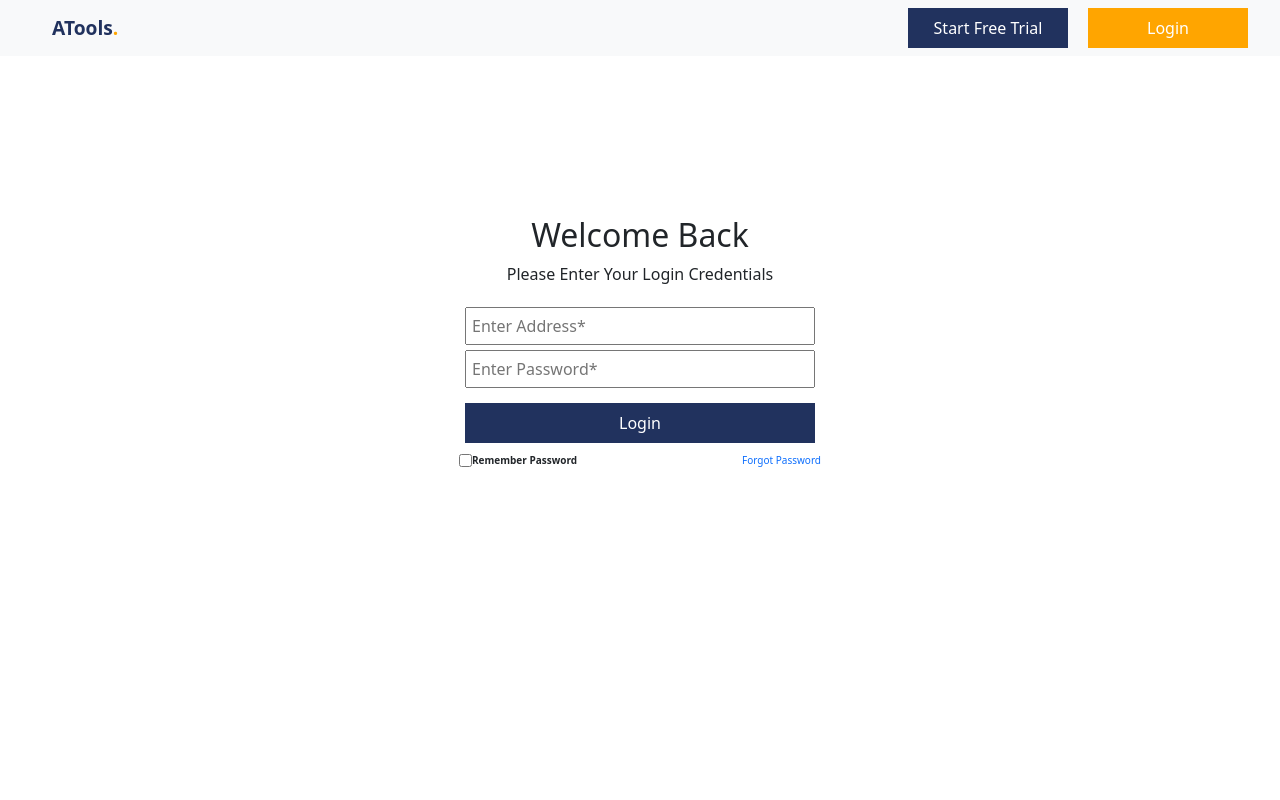
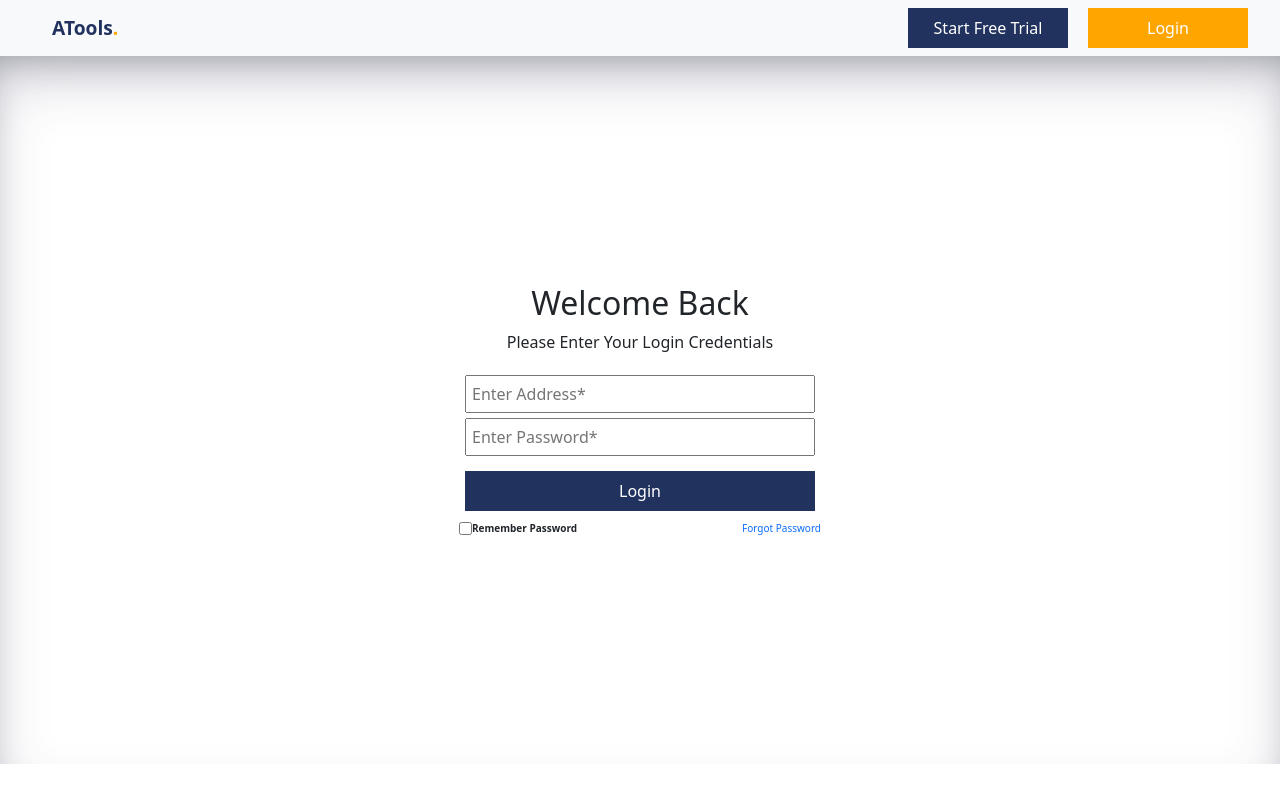
Before and after one commit to anuragyadav20062002/reactjs-login-page-assesment, a React (Create React App) app: page / in a window 1280 px wide. Built offline with nearby package versions, Linux system fonts and the light colour scheme.

Commit message:
added box shadow

```diff
--- a/src/index.css
+++ b/src/index.css
@@ -35,13 +35,19 @@ body {
   font-size: larger;
 }
 
+.Main_body {
+  background-color: white;
+  padding: 28.5vh 0;
+  box-shadow: rgba(50, 50, 93, 0.25) 0px 30px 60px -12px inset,
+    rgba(0, 0, 0, 0.3) 0px 18px 36px -18px inset;
+}
+
 /*******************Login form items**************************/
 .Login_Form {
   display: flex;
   flex-direction: column;
   justify-content: center;
   text-align: center;
-  padding-top: 20vh;
 }
 p {
   font-weight: 500;
```
